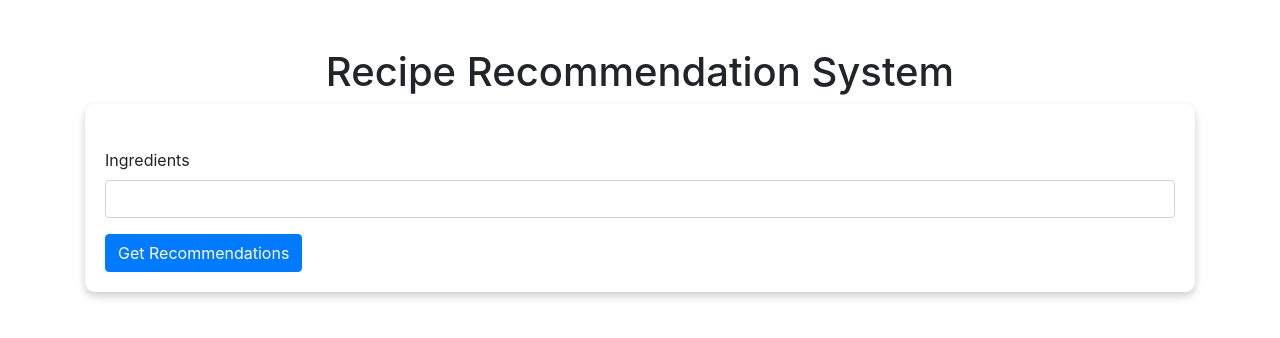
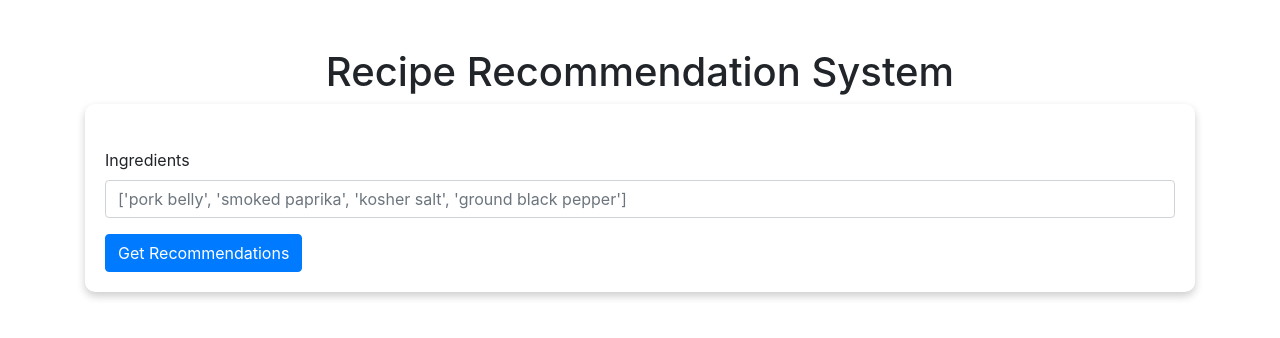
Before and after one commit to SaadRehan-0045/flask-api, a Flask app: page / in a window 1280 px wide. Shown: the top 338 px of the page. Run offline with Flask 3, Linux system fonts and the light colour scheme; parts of the project's set-up code (start-up, migrations or seed data) failed here and were passed over; some libraries are stand-ins or nearby versions.

```diff
--- a/requirements.txt
+++ b/requirements.txt
@@ -14,6 +14,10 @@ idna==3.4
 itsdangerous==2.1.2
 Jinja2==3.1.2
 MarkupSafe==2.1.2
+numpy==1.24.3
+pandas==1.5.3
+scikit-learn==1.2.2
+scipy==1.10.1
 SQLAlchemy==2.0.9
 typing_extensions==4.5.0
 Werkzeug==2.2.3
--- a/templates/index.html
+++ b/templates/index.html
@@ -52,7 +52,7 @@
             <form method="post" class="mt-4">
                 <div class="form-group">
                     <label for="ingredients">Ingredients</label>
-                    <input type="text" class="form-control" id="ingredients" name="ingredients" required>
+                    <input type="text" class="form-control" id="ingredients" name="ingredients" required placeholder="['pork belly', 'smoked paprika', 'kosher salt', 'ground black pepper']">
                 </div>
                 <button type="submit" class="btn btn-primary">Get Recommendations</button>
             </form>
```
